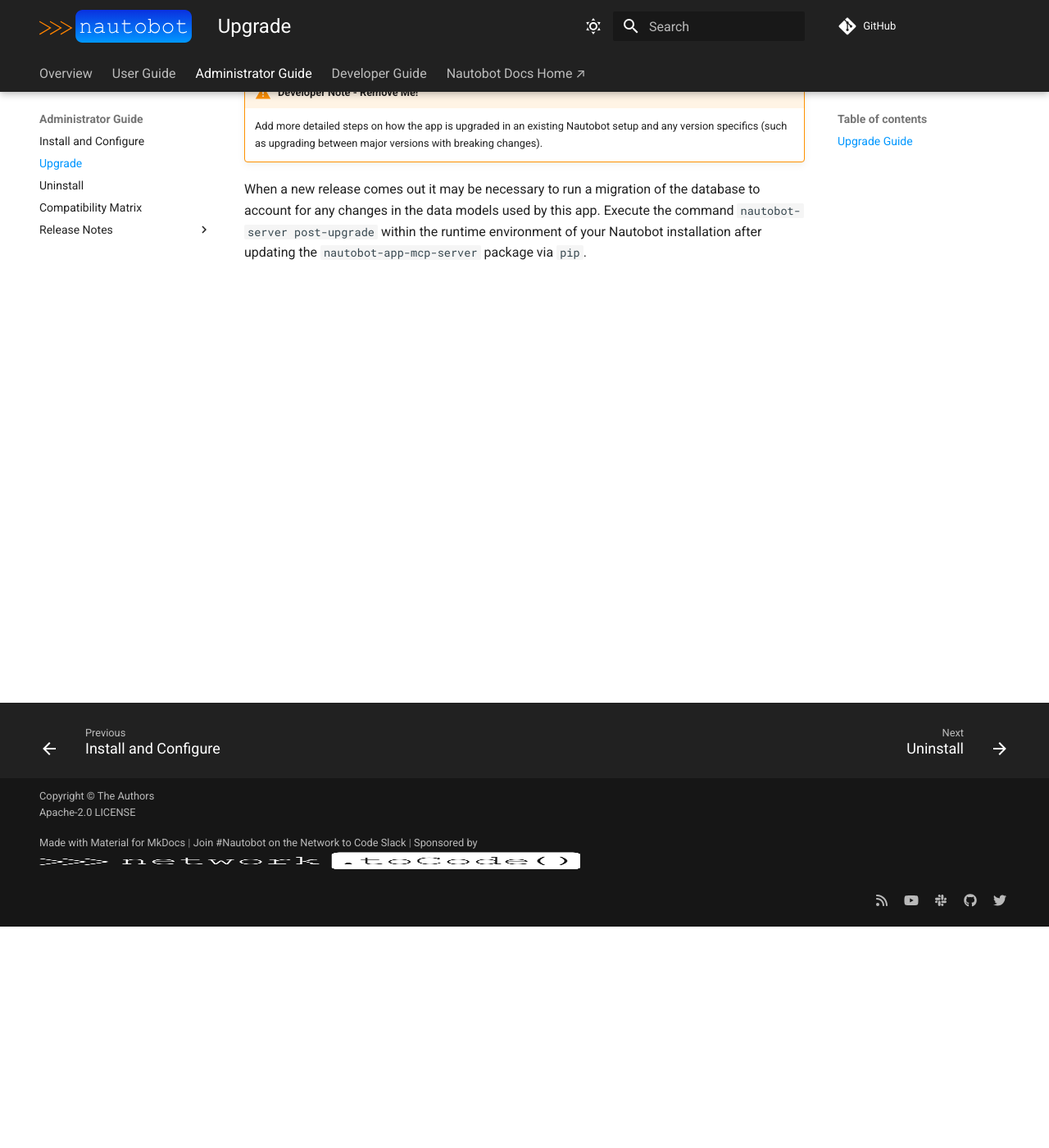
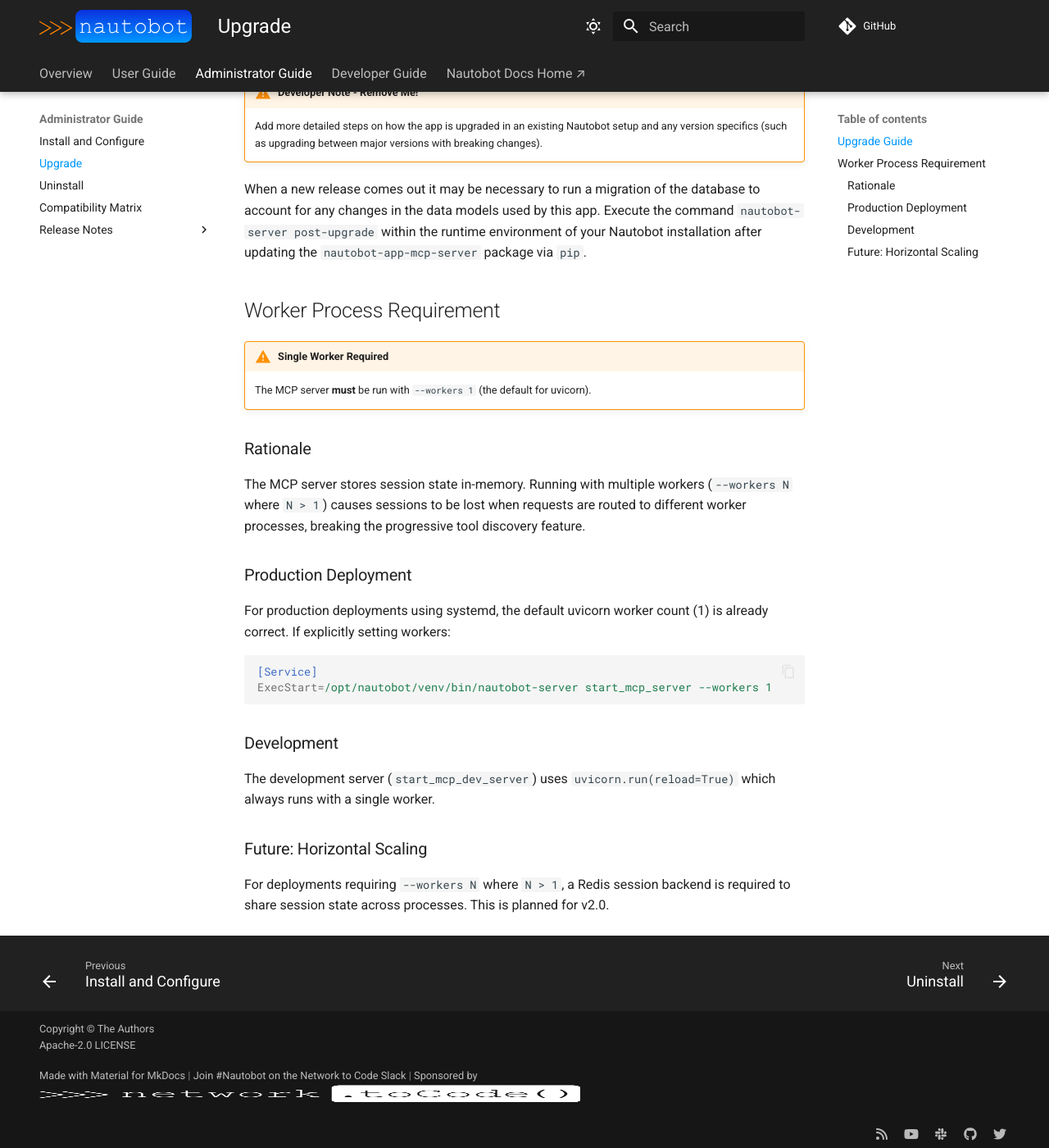
Before and after one commit to latuannetnam/nautobot-app-mcp-server, an MkDocs documentation site: the page built from docs/admin/upgrade.md, in a window 1280 px wide and 1400 px high, scrolled down 270 px. Shown: the whole window at 82% size. Built offline with MkDocs 1.6.1 and Material for MkDocs 9.7.7, drawn with Linux system fonts in a browser that asks for light colours; comment, search, counter and statistics services are not loaded.

Commit message:
docs(07-03): document --workers 1 requirement in upgrade.md
- Add Worker Process Requirement section with !!! warning admonition
- Explain in-memory session state limitation with multi-worker setups
- Document systemd deployment config for --workers 1
- Note that uvicorn.run(reload=True) always uses single worker
- Future v2.0 section: Redis backend for horizontal scaling

Co-Authored-By: Claude Opus 4.6 (1M context) <noreply@anthropic.com>

````diff
--- a/docs/admin/upgrade.md
+++ b/docs/admin/upgrade.md
@@ -8,3 +8,34 @@ Here you will find any steps necessary to upgrade the App in your Nautobot envir
     Add more detailed steps on how the app is upgraded in an existing Nautobot setup and any version specifics (such as upgrading between major versions with breaking changes).
 
 When a new release comes out it may be necessary to run a migration of the database to account for any changes in the data models used by this app. Execute the command `nautobot-server post-upgrade` within the runtime environment of your Nautobot installation after updating the `nautobot-app-mcp-server` package via `pip`.
+
+## Worker Process Requirement
+
+!!! warning "Single Worker Required"
+    The MCP server **must** be run with `--workers 1` (the default for uvicorn).
+
+### Rationale
+
+The MCP server stores session state in-memory. Running with multiple workers
+(`--workers N` where `N > 1`) causes sessions to be lost when requests are routed
+to different worker processes, breaking the progressive tool discovery feature.
+
+### Production Deployment
+
+For production deployments using systemd, the default uvicorn worker count (1)
+is already correct. If explicitly setting workers:
+
+```ini
+[Service]
+ExecStart=/opt/nautobot/venv/bin/nautobot-server start_mcp_server --workers 1
+```
+
+### Development
+
+The development server (`start_mcp_dev_server`) uses `uvicorn.run(reload=True)`
+which always runs with a single worker.
+
+### Future: Horizontal Scaling
+
+For deployments requiring `--workers N` where `N > 1`, a Redis session backend
+is required to share session state across processes. This is planned for v2.0.
````
